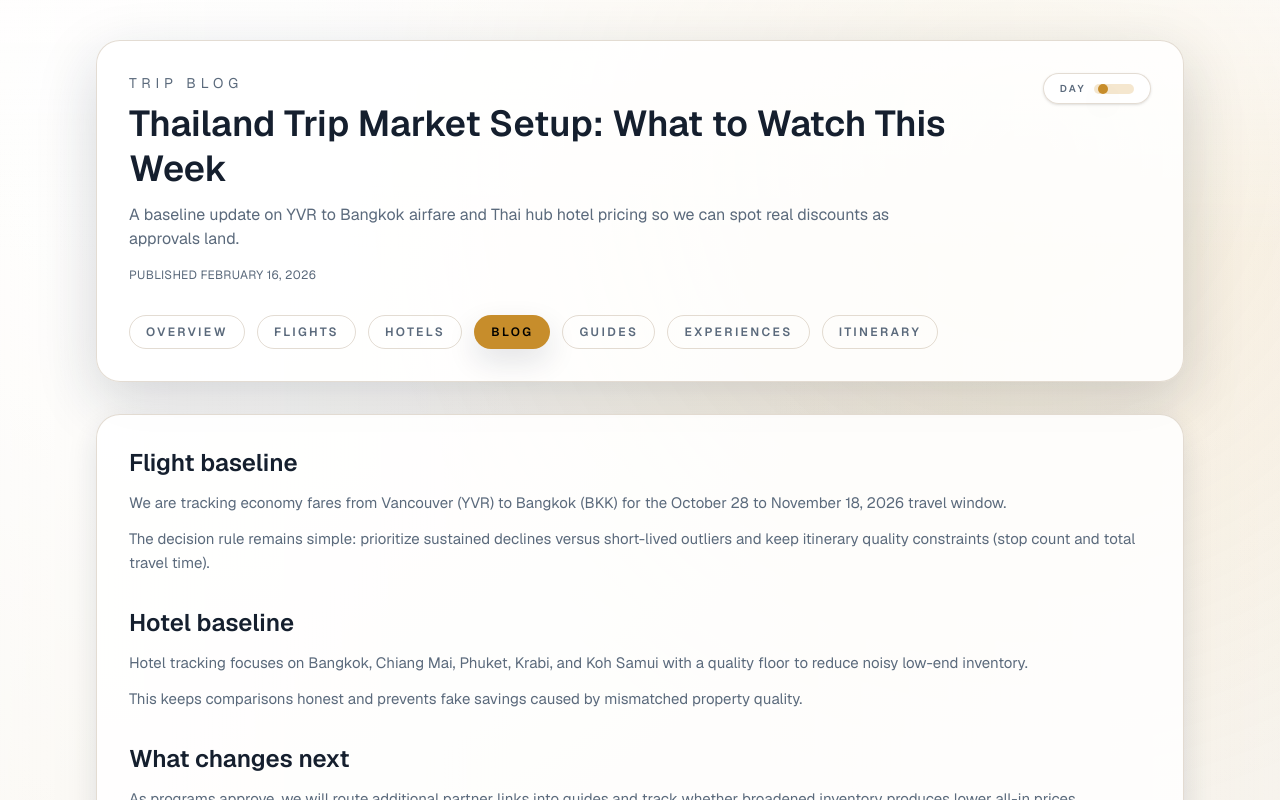
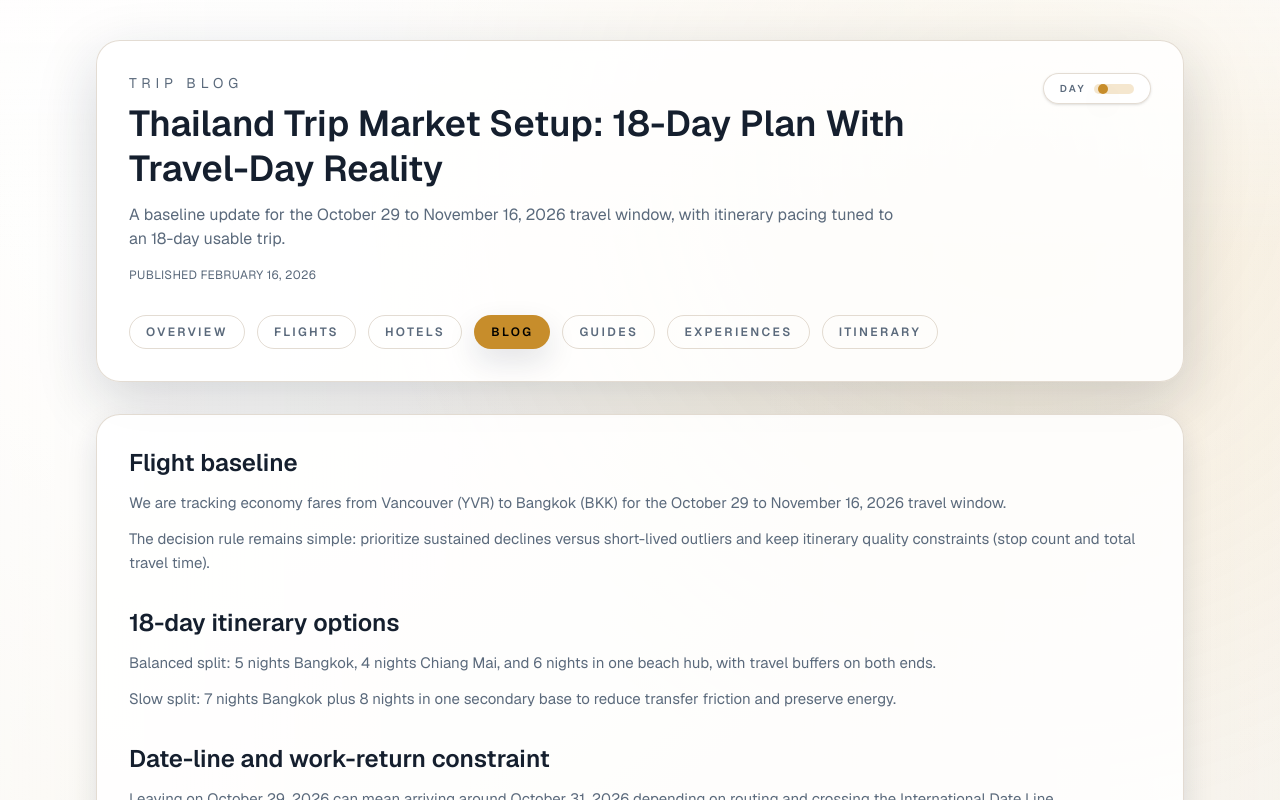
Before and after one commit to mikeydever/Travel-Deal-Tracker, a Next.js app: page /blog/thailand-trip-market-setup-feb-16-2026 in a window 1280 px wide. Shown: the top 800 px of the page. Built offline with nearby package versions, Linux system fonts and the light colour scheme; no server answers.

Commit message:
Align trip window to 18-day plan and upgrade blog itinerary format

```diff
--- a/src/agents/adapters/blogWriter.ts
+++ b/src/agents/adapters/blogWriter.ts
@@ -4,6 +4,12 @@ import type { BlogSection, BlogSource } from "@/types/blog";
 export interface BlogWriterInput {
   publishDate: string;
   tripWindow: string;
+  planningDays: number;
+  leaveDate: string;
+  likelyArrivalDate: string;
+  returnFlightDate: string;
+  backToWorkDate: string;
+  itineraryOptions: string[];
   internalSignals: string[];
   externalSources: BlogSource[];
   recentTitles: string[];
@@ -29,23 +35,43 @@ interface BlogDraftPayload {
 const fallbackDraft = (input: BlogWriterInput): BlogDraft => {
   const firstSignal = input.internalSignals[0] ?? "Latest pricing checks are in progress.";
   const secondSignal = input.internalSignals[1] ?? "Hotel and flight trends remain under daily monitoring.";
+  const itineraryA =
+    input.itineraryOptions[0] ??
+    "Option A (balanced): travel days at both ends, then Bangkok + Chiang Mai + one beach block.";
+  const itineraryB =
+    input.itineraryOptions[1] ??
+    "Option B (north + beach): short Bangkok start, longer Chiang Mai and Andaman coast split.";
+  const itineraryC =
+    input.itineraryOptions[2] ??
+    "Option C (slow pace): two-city plan with fewer transfers and longer stays.";
 
   return {
     title: `Thailand trip pricing update for ${input.publishDate}`,
     summary:
-      "Daily update blending our route-level price tracker with current travel market signals from approved sources.",
+      `Daily update for an ${input.planningDays}-day usable trip window, blending route-level pricing with itinerary tradeoffs.`,
     takeaway:
-      "Keep booking options refundable until a sustained fare or nightly-rate drop confirms the new lower range.",
+      `Plan around ${input.leaveDate} departure and ${input.returnFlightDate} return, then optimize in-country pacing rather than chasing the absolute cheapest single quote.`,
     sections: [
       {
-        heading: "What changed today",
+        heading: "Market snapshot for this exact window",
         paragraphs: [firstSignal, secondSignal],
       },
       {
-        heading: "Why this matters for this trip",
+        heading: `${input.planningDays}-day itinerary options (travel days included)`,
+        paragraphs: [itineraryA, `${itineraryB} ${itineraryC}`],
+      },
+      {
+        heading: "Date-line and work-return constraints",
         paragraphs: [
-          `This tracker focuses on ${input.tripWindow}. We prioritize stable downward movement over one-off outliers.`,
-          "Once affiliate approvals complete, we will compare the same itinerary quality across more booking brands to isolate true savings.",
+          `Departure target is ${input.leaveDate} from Vancouver, with likely Bangkok arrival around ${input.likelyArrivalDate}.`,
+          `Return flight target is ${input.returnFlightDate} to be ready for work on ${input.backToWorkDate}.`,
+        ],
+      },
+      {
+        heading: "Booking moves this week",
+        paragraphs: [
+          `This tracker focuses on ${input.tripWindow}. Compare like-for-like itinerary quality before switching providers.`,
+          "Use refundable holds and only lock non-refundable rates once a city split and transfer cadence are finalized.",
         ],
       },
     ],
@@ -92,7 +118,7 @@ const parseDraftPayload = (payload: BlogDraftPayload, fallback: BlogDraft): Blog
   const takeaway = typeof payload.takeaway === "string" ? payload.takeaway.trim() : "";
   const sections = normalizeSections(payload.sections);
 
-  if (!title || !summary || !takeaway || sections.length < 2) {
+  if (!title || !summary || !takeaway || sections.length < 4) {
     return fallback;
   }
 
@@ -108,13 +134,15 @@ const parseDraftPayload = (payload: BlogDraftPayload, fallback: BlogDraft): Blog
 
 const buildPrompt = (input: BlogWriterInput) =>
   [
-    "Write a concise, source-backed travel pricing post in strict JSON.",
+    "Write a source-backed travel pricing post in strict JSON.",
     "Use concrete numbers, dates, and route/city context from the input.",
     "Do not invent facts or URLs.",
     "Return fields: title, summary, takeaway, confidence, sections.",
-    "sections must be an array of exactly 3 objects with keys: heading, paragraphs.",
-    "Each paragraphs array should contain 2 short paragraphs.",
-    "Avoid generic SEO filler and keep tone practical.",
+    "sections must be an array of exactly 4 objects with keys: heading, paragraphs.",
+    "Each paragraphs array should contain exactly 2 short paragraphs.",
+    "Section 2 must present at least 3 itinerary options for an 18-day usable trip and include day-allocation tradeoffs.",
+    "One section must explicitly mention the work-return timing and date-line reality.",
+    "Avoid generic SEO filler and keep tone practical, specific, and decision-focused.",
     "Input:",
     JSON.stringify(input, null, 2),
   ].join("\n");
--- a/src/agents/blogAgent.ts
+++ b/src/agents/blogAgent.ts
@@ -8,7 +8,7 @@ import {
   BLOG_SOURCE_QUERIES,
   BLOG_TRUSTED_DOMAINS,
 } from "@/config/blog";
-import { PRIMARY_TRIP, THAI_HUB_CITIES } from "@/config/travel";
+import { PRIMARY_TRIP, THAI_HUB_CITIES, TRIP_WORK_WINDOW } from "@/config/travel";
 import {
   getLatestPublishedBlogPost,
   getRecentBlogTitles,
@@ -29,6 +29,10 @@ export interface BlogAgentResult {
   sourceCount?: number;
   noveltyScore?: number;
   provider?: "anthropic" | "openai" | "fallback";
+}
+
+interface BlogAgentOptions {
+  force?: boolean;
 }
 
 interface InternalSignalSnapshot {
@@ -229,12 +233,29 @@ const slugify = (value: string) =>
     .replace(/-+/g, "-")
     .slice(0, 90);
 
-export const runBlogAgent = async (): Promise<BlogAgentResult> => {
+const buildItineraryOptions = () => {
+  const leave = TRIP_WORK_WINDOW.leaveDate;
+  const arrive = TRIP_WORK_WINDOW.likelyArrivalDate;
+  const returnFlight = TRIP_WORK_WINDOW.returnFlightDate;
+
+  return [
+    `Option A (balanced): ${leave} to ${arrive} travel/arrival, then 5 nights Bangkok, 4 nights Chiang Mai, 6 nights Phuket or Krabi, and final buffer before ${returnFlight} return.`,
+    `Option B (north-heavy): ${leave} to ${arrive} travel/arrival, then 4 nights Bangkok, 6 nights Chiang Mai, 5 nights beach, and 3 days for repositioning and departure.`,
+    `Option C (slow pace): ${leave} to ${arrive} travel/arrival, then 7 nights Bangkok plus 8 nights in one secondary base, with fewer transfer days before ${returnFlight}.`,
+  ];
+};
+
+export const runBlogAgent = async (options: BlogAgentOptions = {}): Promise<BlogAgentResult> => {
   const today = new Date().toISOString().slice(0, 10);
 
   try {
     const latestPost = await getLatestPublishedBlogPost();
-    if (latestPost && !latestPost.id.startsWith("seed-") && latestPost.publishedAt.slice(0, 10) === today) {
+    if (
+      !options.force &&
+      latestPost &&
+      !latestPost.id.startsWith("seed-") &&
+      latestPost.publishedAt.slice(0, 10) === today
+    ) {
       return { status: "skipped", reason: "already_published_today", postSlug: latestPost.slug };
     }
 
@@ -258,7 +279,7 @@ export const runBlogAgent = async (): Promise<BlogAgentResult> => {
       maxHotelDeltaPct: internalSignals.maxHotelDeltaPct,
     });
 
-    if (noveltyScore < BLOG_MIN_NOVELTY_SCORE) {
+    if (!options.force && noveltyScore < BLOG_MIN_NOVELTY_SCORE) {
       return {
         status: "skipped",
         reason: "low_novelty",
@@ -270,6 +291,12 @@ export const runBlogAgent = async (): Promise<BlogAgentResult> => {
     const draft = await generateBlogDraft({
       publishDate: today,
       tripWindow: `${PRIMARY_TRIP.origin} to ${PRIMARY_TRIP.destination} (${PRIMARY_TRIP.departDate} to ${PRIMARY_TRIP.returnDate})`,
+      planningDays: TRIP_WORK_WINDOW.planningDays,
+      leaveDate: TRIP_WORK_WINDOW.leaveDate,
+      likelyArrivalDate: TRIP_WORK_WINDOW.likelyArrivalDate,
+      returnFlightDate: TRIP_WORK_WINDOW.returnFlightDate,
+      backToWorkDate: TRIP_WORK_WINDOW.backToWorkDate,
+      itineraryOptions: buildItineraryOptions(),
       internalSignals: internalSignals.lines,
       externalSources,
       recentTitles,
--- a/src/app/api/cron/route.ts
+++ b/src/app/api/cron/route.ts
@@ -67,6 +67,10 @@ export async function POST(request: Request) {
     };
     const experienceLimit = parseLimit(url.searchParams.get("limit"));
     const experienceQueries = parseLimit(url.searchParams.get("queries"));
+    const forceBlog =
+      url.searchParams.get("force") === "1" ||
+      url.searchParams.get("force") === "true" ||
+      url.searchParams.get("forceBlog") === "1";
 
     const [flightResult, hotelResult, photoResult, experienceResult, itineraryResult, blogResult] =
       await Promise.all([
@@ -80,7 +84,7 @@ export async function POST(request: Request) {
             })
           : null,
         runItinerary ? runItineraryAgent() : null,
-        runBlog ? runBlogAgent() : null,
+        runBlog ? runBlogAgent({ force: forceBlog }) : null,
       ]);
 
     const alerts = scope === "all" ? await evaluateDealTriggers() : [];
--- a/src/config/travel.ts
+++ b/src/config/travel.ts
@@ -1,10 +1,19 @@
 export const PRIMARY_TRIP = {
   origin: "YVR",
   destination: "BKK",
-  departDate: "2026-10-28",
-  returnDate: "2026-11-18",
-  tripLengthDays: 22,
+  departDate: "2026-10-29",
+  returnDate: "2026-11-16",
+  tripLengthDays: 18,
   cabin: "Economy",
+};
+
+export const TRIP_WORK_WINDOW = {
+  ptoDays: 21,
+  leaveDate: "2026-10-29",
+  likelyArrivalDate: "2026-10-31",
+  returnFlightDate: "2026-11-16",
+  backToWorkDate: "2026-11-18",
+  planningDays: 18,
 };
 
 export const HOTEL_SEARCH_DEFAULT_NIGHTS = 5;
--- a/src/content/blogSeed.ts
+++ b/src/content/blogSeed.ts
@@ -4,9 +4,9 @@ export const BLOG_SEED_POSTS: BlogPost[] = [
   {
     id: "seed-2026-02-16-market-setup",
     slug: "thailand-trip-market-setup-feb-16-2026",
-    title: "Thailand Trip Market Setup: What to Watch This Week",
+    title: "Thailand Trip Market Setup: 18-Day Plan With Travel-Day Reality",
     summary:
-      "A baseline update on YVR to Bangkok airfare and Thai hub hotel pricing so we can spot real discounts as approvals land.",
+      "A baseline update for the October 29 to November 16, 2026 travel window, with itinerary pacing tuned to an 18-day usable trip.",
     status: "published",
     publishedAt: "2026-02-16T15:00:00.000Z",
     content: {
@@ -16,8 +16,22 @@ export const BLOG_SEED_POSTS: BlogPost[] = [
         {
           heading: "Flight baseline",
           paragraphs: [
-            "We are tracking economy fares from Vancouver (YVR) to Bangkok (BKK) for the October 28 to November 18, 2026 travel window.",
+            "We are tracking economy fares from Vancouver (YVR) to Bangkok (BKK) for the October 29 to November 16, 2026 travel window.",
             "The decision rule remains simple: prioritize sustained declines versus short-lived outliers and keep itinerary quality constraints (stop count and total travel time).",
+          ],
+        },
+        {
+          heading: "18-day itinerary options",
+          paragraphs: [
+            "Balanced split: 5 nights Bangkok, 4 nights Chiang Mai, and 6 nights in one beach hub, with travel buffers on both ends.",
+            "Slow split: 7 nights Bangkok plus 8 nights in one secondary base to reduce transfer friction and preserve energy.",
+          ],
+        },
+        {
+          heading: "Date-line and work-return constraint",
+          paragraphs: [
+            "Leaving on October 29, 2026 can mean arriving around October 31, 2026 depending on routing and crossing the International Date Line.",
+            "Returning on November 16, 2026 keeps a buffer before work on November 18, 2026.",
           ],
         },
         {
@@ -25,13 +39,6 @@ export const BLOG_SEED_POSTS: BlogPost[] = [
           paragraphs: [
             "Hotel tracking focuses on Bangkok, Chiang Mai, Phuket, Krabi, and Koh Samui with a quality floor to reduce noisy low-end inventory.",
             "This keeps comparisons honest and prevents fake savings caused by mismatched property quality.",
-          ],
-        },
-        {
-          heading: "What changes next",
-          paragraphs: [
-            "As programs approve, we will route additional partner links into guides and track whether broadened inventory produces lower all-in prices.",
-            "Posts will emphasize concrete dates, source links, and price-impact context for this exact trip.",
           ],
         },
       ],
```
